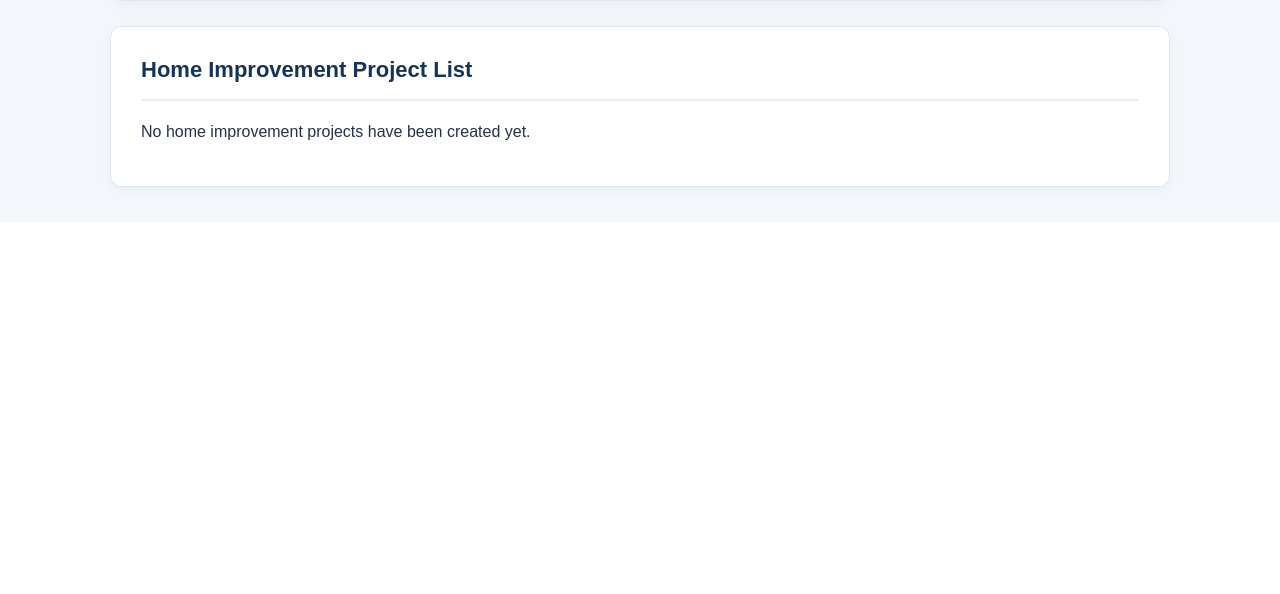
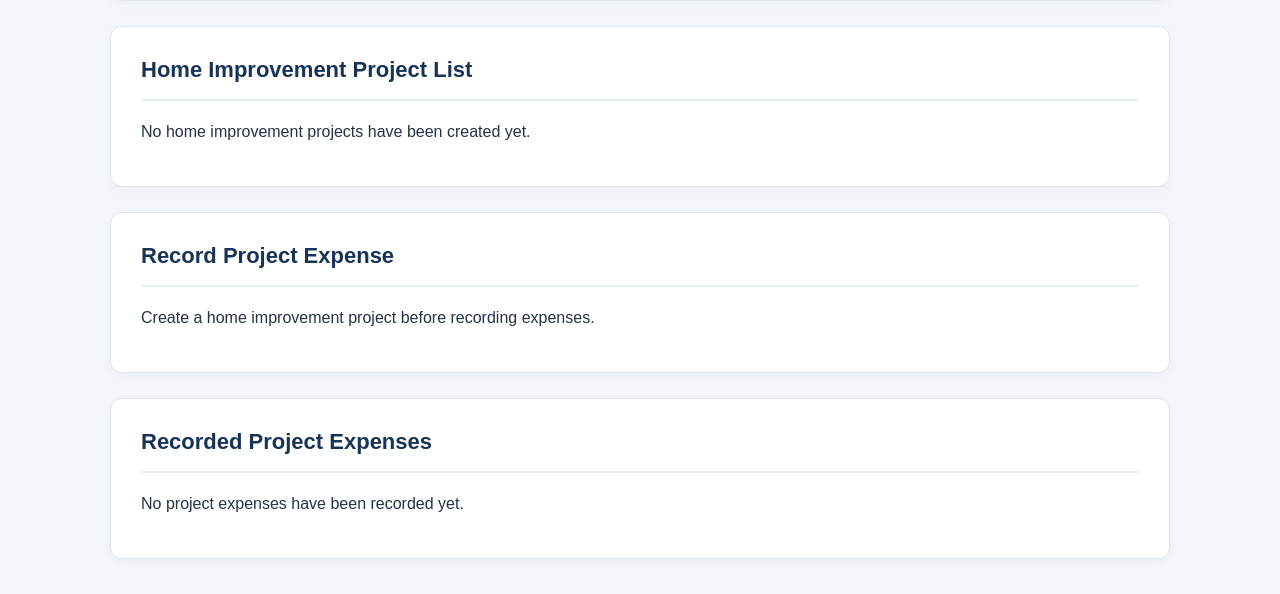
Before and after one commit to bcookson85/hometrack-capstone, a Flask app: page / in a window 1280 px wide. Shown: the part 1651-2245 px from the top of the page. Before the commit the page ends 1848 px from the top, so only its background shows below. Run offline with Flask 3, Linux system fonts and the light colour scheme; data that the repository does not hold is empty.

Commit message:
Implement task status updates and project expense tracking

```diff
--- a/app.py
+++ b/app.py
@@ -68,25 +68,47 @@ def home():
 
         projects = connection.execute(
             """
-            SELECT project_id, project_name, estimated_budget,
-                   target_completion_date, status
-            FROM home_improvement_projects
-            WHERE household_id = ?
-            ORDER BY project_id DESC
+            SELECT
+                p.project_id,
+                p.project_name,
+                p.estimated_budget,
+                p.target_completion_date,
+                p.status,
+                COALESCE(SUM(e.amount), 0) AS total_spent,
+                p.estimated_budget - COALESCE(SUM(e.amount), 0) AS remaining_budget
+            FROM home_improvement_projects AS p
+            LEFT JOIN project_expenses AS e
+                ON p.project_id = e.project_id
+            WHERE p.household_id = ?
+            GROUP BY p.project_id
+            ORDER BY p.project_id DESC
             """,
             (DEMO_HOUSEHOLD_ID,),
         ).fetchall()
 
+        expenses = connection.execute(
+            """
+            SELECT e.expense_id, p.project_name,
+                   e.expense_description, e.amount, e.expense_date
+            FROM project_expenses AS e
+            JOIN home_improvement_projects AS p
+                ON e.project_id = p.project_id
+            WHERE p.household_id = ?
+            ORDER BY e.expense_date DESC, e.expense_id DESC
+            """,
+            (DEMO_HOUSEHOLD_ID,),
+        ).fetchall()
 
     return render_template(
         "index.html",
         tasks=tasks,
         projects=projects,
+        expenses=expenses,
         error=error,
         created=request.args.get("created") == "1",
         project_created=request.args.get("project_created") == "1",
+        expense_created=request.args.get("expense_created") == "1",
     )
-
 
 @app.route("/projects", methods=["POST"])
 def create_project():
@@ -129,5 +151,80 @@ def create_project():
 
     return redirect(url_for("home", project_created="1"))
 
+@app.route("/tasks/<int:task_id>/status", methods=["POST"])
+def update_task_status(task_id):
+    new_status = request.form.get("status", "").strip()
+
+    if new_status not in ("Not Started", "In Progress", "Completed"):
+        return "Please select a valid task status.", 400
+
+    with closing(sqlite3.connect(DATABASE_PATH)) as connection:
+        connection.execute("PRAGMA foreign_keys = ON")
+
+        result = connection.execute(
+            """
+            UPDATE maintenance_tasks
+            SET status = ?
+            WHERE task_id = ? AND household_id = ?
+            """,
+            (new_status, task_id, DEMO_HOUSEHOLD_ID),
+        )
+
+        if result.rowcount == 0:
+            return "Maintenance task not found.", 404
+
+        connection.commit()
+
+    return redirect(url_for("home"))
+
+
+@app.route("/projects/expenses", methods=["POST"])
+def record_project_expense():
+    project_id_text = request.form.get("project_id", "").strip()
+    description = request.form.get("expense_description", "").strip()
+    amount_text = request.form.get("amount", "").strip()
+    expense_date = request.form.get("expense_date", "").strip()
+
+    if not project_id_text or not description or not amount_text or not expense_date:
+        return "Please complete all required expense fields.", 400
+
+    try:
+        project_id = int(project_id_text)
+        amount = float(amount_text)
+        date.fromisoformat(expense_date)
+
+        if project_id <= 0 or not isfinite(amount) or amount < 0:
+            return "Please enter valid expense information.", 400
+    except ValueError:
+        return "Please enter a valid project, amount, and expense date.", 400
+
+    with closing(sqlite3.connect(DATABASE_PATH)) as connection:
+        connection.execute("PRAGMA foreign_keys = ON")
+
+        project = connection.execute(
+            """
+            SELECT project_id
+            FROM home_improvement_projects
+            WHERE project_id = ? AND household_id = ?
+            """,
+            (project_id, DEMO_HOUSEHOLD_ID),
+        ).fetchone()
+
+        if project is None:
+            return "Home improvement project not found.", 404
+
+        connection.execute(
+            """
+            INSERT INTO project_expenses
+                (project_id, expense_description, amount, expense_date)
+            VALUES (?, ?, ?, ?)
+            """,
+            (project_id, description, amount, expense_date),
+        )
+
+        connection.commit()
+
+    return redirect(url_for("home", expense_created="1"))
+
 if __name__ == "__main__":
     app.run(debug=True)
--- a/static/style.css
+++ b/static/style.css
@@ -180,3 +180,28 @@ hr {
         padding: 10px;
     }
 }
+
+/* Project expense form layout */
+form[action="/projects/expenses"] {
+    display: grid;
+    grid-template-columns: 1fr;
+    gap: 12px;
+}
+
+form[action="/projects/expenses"] label {
+    display: block;
+    margin-bottom: -8px;
+}
+
+form[action="/projects/expenses"] input,
+form[action="/projects/expenses"] select {
+    width: 100%;
+    max-width: 100%;
+    box-sizing: border-box;
+    margin-top: 0;
+}
+
+form[action="/projects/expenses"] button {
+    justify-self: start;
+    margin-top: 8px;
+}
--- a/templates/index.html
+++ b/templates/index.html
@@ -83,7 +83,17 @@
                             <td>{{ task["task_name"] }}</td>
                             <td>{{ task["priority"] }}</td>
                             <td>{{ task["due_date"] }}</td>
-                            <td>{{ task["status"] }}</td>
+                            <td>
+                                <form action="{{ url_for('update_task_status', task_id=task['task_id']) }}" method="POST">
+                                    <select name="status" required>
+                                        <option value="Not Started" {% if task["status"] == "Not Started" %}selected{% endif %}>Not Started</option>
+                                        <option value="In Progress" {% if task["status"] == "In Progress" %}selected{% endif %}>In Progress</option>
+                                        <option value="Completed" {% if task["status"] == "Completed" %}selected{% endif %}>Completed</option>
+                                    </select>
+                                    <button type="submit">Update</button>
+                                </form>
+                            </td>
+
                         </tr>
                         {% endfor %}
                     </tbody>
@@ -148,6 +158,8 @@
                 <tr>
                     <th>Project Name</th>
                     <th>Estimated Budget</th>
+                    <th>Total Spent</th>
+                    <th>Remaining Budget</th>
                     <th>Target Date</th>
                     <th>Status</th>
                 </tr>
@@ -157,6 +169,8 @@
                 <tr>
                     <td>{{ project["project_name"] }}</td>
                     <td>${{ "%.2f"|format(project["estimated_budget"]) }}</td>
+                    <td>${{ "%.2f"|format(project["total_spent"]) }}</td>
+                    <td>${{ "%.2f"|format(project["remaining_budget"]) }}</td>
                     <td>{{ project["target_completion_date"] }}</td>
                     <td>{{ project["status"] }}</td>
                 </tr>
@@ -167,3 +181,75 @@
         <p>No home improvement projects have been created yet.</p>
     {% endif %}
 </section>
+
+<hr>
+
+<section>
+    <h2>Record Project Expense</h2>
+
+    {% if projects %}
+    <form action="{{ url_for('record_project_expense') }}" method="POST">
+        <label for="project_id">Home Improvement Project:</label>
+        <select id="project_id" name="project_id" required>
+            <option value="">Select a Project</option>
+            {% for project in projects %}
+            <option value="{{ project['project_id'] }}">
+                {{ project['project_name'] }}
+            </option>
+            {% endfor %}
+        </select>
+
+        <label for="expense_description">Expense Description:</label>
+        <input type="text" id="expense_description"
+               name="expense_description" required>
+
+        <label for="amount">Expense Amount ($):</label>
+        <input type="number" id="amount" name="amount"
+               min="0" step="0.01" required>
+
+        <label for="expense_date">Expense Date:</label>
+        <input type="date" id="expense_date"
+               name="expense_date" required>
+
+        <button type="submit">Record Expense</button>
+    </form>
+    {% else %}
+    <p>Create a home improvement project before recording expenses.</p>
+    {% endif %}
+</section>
+
+
+<hr>
+
+<section>
+    <h2>Recorded Project Expenses</h2>
+
+    {% if expense_created %}
+    <p class="success">Project expense recorded successfully!</p>
+    {% endif %}
+
+    {% if expenses %}
+    <table border="1" cellpadding="8">
+        <thead>
+            <tr>
+                <th>Project</th>
+                <th>Expense Description</th>
+                <th>Amount</th>
+                <th>Expense Date</th>
+            </tr>
+        </thead>
+        <tbody>
+            {% for expense in expenses %}
+            <tr>
+                <td>{{ expense["project_name"] }}</td>
+                <td>{{ expense["expense_description"] }}</td>
+                <td>${{ "%.2f"|format(expense["amount"]) }}</td>
+                <td>{{ expense["expense_date"] }}</td>
+            </tr>
+            {% endfor %}
+        </tbody>
+    </table>
+    {% else %}
+    <p>No project expenses have been recorded yet.</p>
+    {% endif %}
+</section>
```
